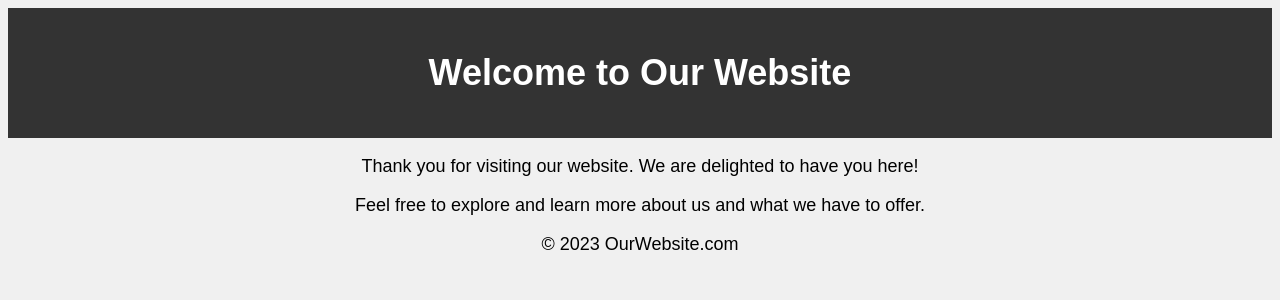
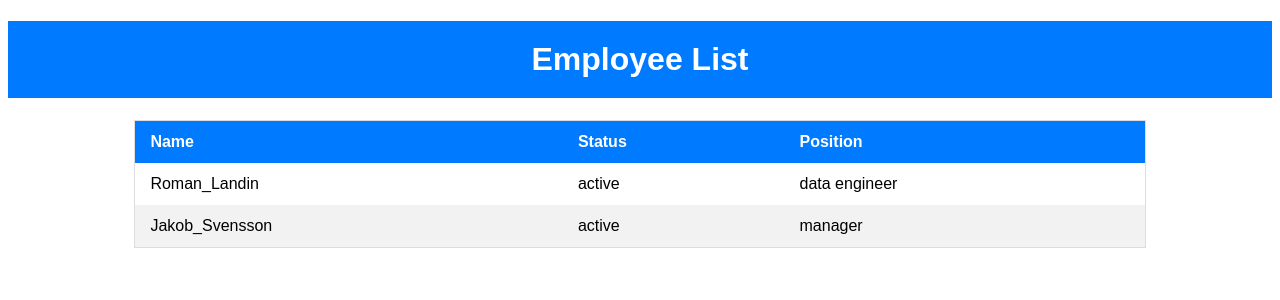
Before and after one commit to 3bron/REST_API_with_FLASK_demo, a Flask app: page / in a window 1280 px wide. Shown: the top 300 px of the page. Run offline with Flask 3, Linux system fonts and the light colour scheme.

Commit message:
Added a table in html to view all employees

```diff
--- a/main.py
+++ b/main.py
@@ -20,7 +20,7 @@ app = Flask(__name__)
 # Redirect to a home page
 @app.route('/')
 def home():
-    return render_template('html/home.html')
+    return render_template('html/home.html', employees=employees_info)
 
 # GET request to retrieve API information
 @app.route('/api_information', methods=['GET'])
--- a/templates/html/home.html
+++ b/templates/html/home.html
@@ -1,38 +1,64 @@
 <!DOCTYPE html>
-<html lang="en">
+<html>
 <head>
-    <meta charset="UTF-8">
-    <meta name="viewport" content="width=device-width, initial-scale=1.0">
-    <title>Welcome to Our Website</title>
+    <title>Employee List</title>
     <style>
         body {
             font-family: Arial, sans-serif;
+        }
+
+        h1 {
             text-align: center;
-            background-color: #f0f0f0;
-        }
-        header {
-            background-color: #333;
+            background-color: #007BFF;
             color: #fff;
             padding: 20px;
         }
-        h1 {
-            font-size: 36px;
+
+        table {
+            width: 80%;
+            margin: 0 auto;
+            border-collapse: collapse;
+            border: 1px solid #ddd;
         }
-        p {
-            font-size: 18px;
+
+        th, td {
+            padding: 12px 15px;
+            text-align: left;
+        }
+
+        th {
+            background-color: #007BFF;
+            color: #fff;
+        }
+
+        tr:nth-child(even) {
+            background-color: #f2f2f2;
+        }
+
+        tr:hover {
+            background-color: #ddd;
         }
     </style>
 </head>
 <body>
-    <header>
-        <h1>Welcome to Our Website</h1>
-    </header>
-    <main>
-        <p>Thank you for visiting our website. We are delighted to have you here!</p>
-        <p>Feel free to explore and learn more about us and what we have to offer.</p>
-    </main>
-    <footer>
-        <p>&copy; 2023 OurWebsite.com</p>
-    </footer>
+    <h1>Employee List</h1>
+    <table>
+        <thead>
+            <tr>
+                <th>Name</th>
+                <th>Status</th>
+                <th>Position</th>
+            </tr>
+        </thead>
+        <tbody>
+            {% for name, employee in employees.items() %}
+            <tr>
+                <td>{{ name }}</td>
+                <td>{{ employee.status }}</td>
+                <td>{{ employee.role }}</td>
+            </tr>
+            {% endfor %}
+        </tbody>
+    </table>
 </body>
 </html>
```
